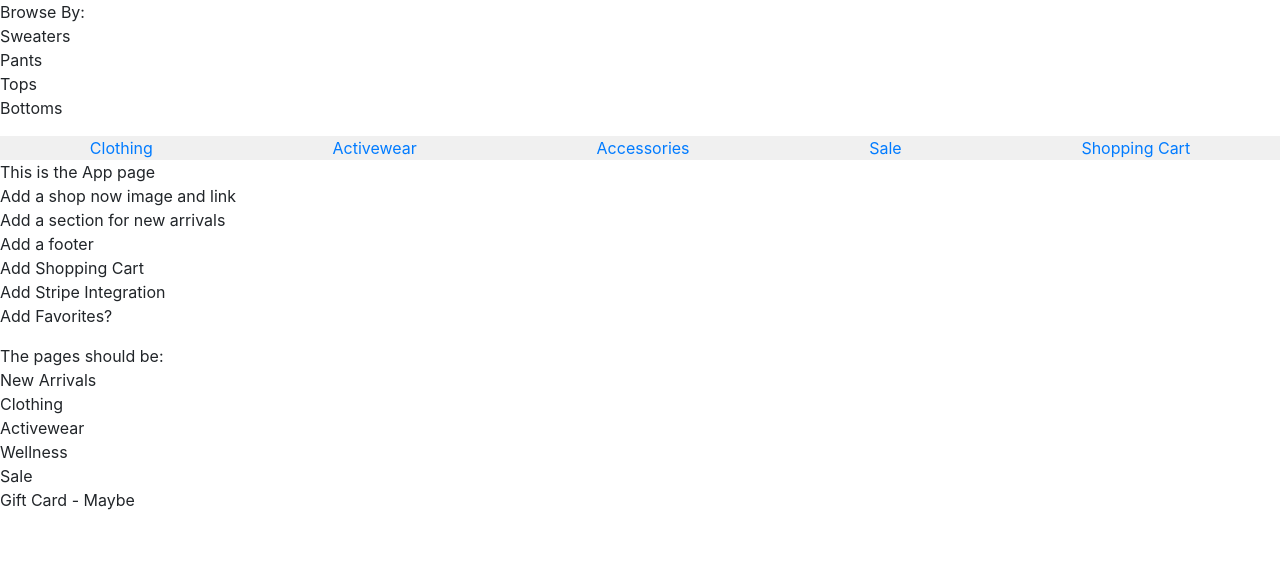
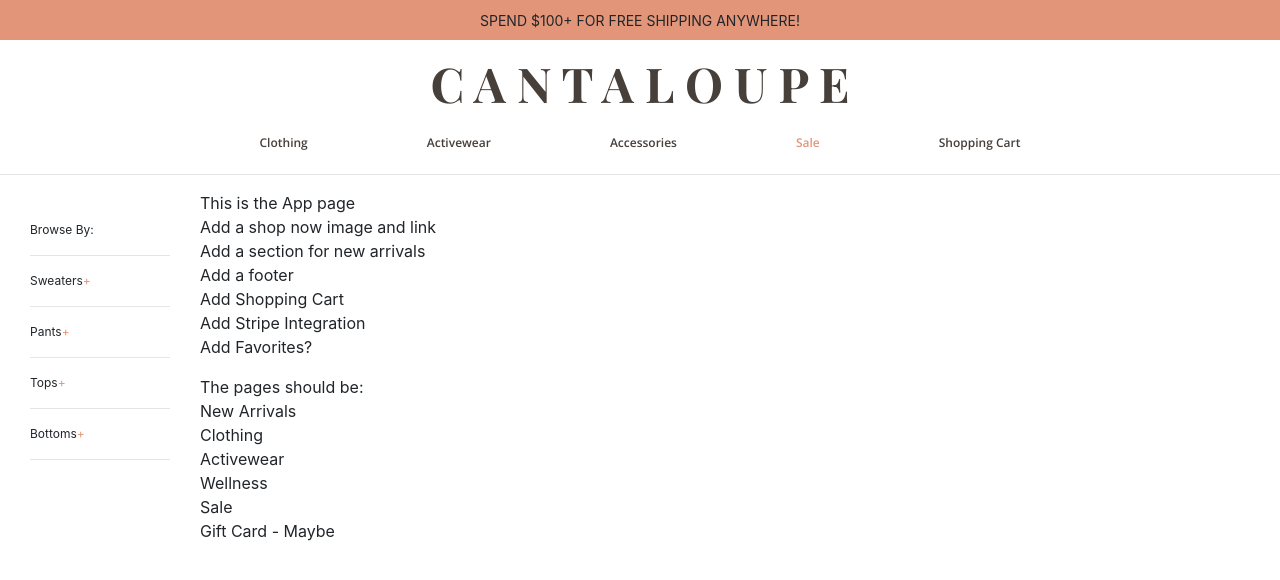
Before and after one commit to sandyddinh/cantaloupe, a React app: page /about in a window 1280 px wide. Shown: the top 580 px of the page. Built offline with nearby package versions, Linux system fonts and the light colour scheme; what react-stripe-elements would draw is missing.

Commit message:
a lot of styling

```diff
--- a/public/index.html
+++ b/public/index.html
@@ -7,11 +7,11 @@
   <meta name="viewport" content="width=device-width, initial-scale=1">
   <link rel="stylesheet" href="/css/styles.css">
 
-<link href="js/dist/vendors~App.style.00fdc2d0818c52fd5f75.css?870fcbda015f8fca9ecb" rel="stylesheet"></head>
+<link href="js/dist/vendors~App.style.00fdc2d0818c52fd5f75.css?bc7eead52d85e07eb363" rel="stylesheet"></head>
 
 <body>
   <div id="app"></div>
   <script src="https://js.stripe.com/v3/"></script>
-<script type="text/javascript" src="js/dist/vendors~App.f7e485e809b0e5c2206c.js?870fcbda015f8fca9ecb"></script><script type="text/javascript" src="js/dist/App.6751ed40cab056825d70.js?870fcbda015f8fca9ecb"></script><script type="text/javascript" src="js/dist/main.9c581f7864b02165cf18.js?870fcbda015f8fca9ecb"></script></body>
+<script type="text/javascript" src="js/dist/vendors~App.f7e485e809b0e5c2206c.js?bc7eead52d85e07eb363"></script><script type="text/javascript" src="js/dist/App.f4acac92399bd99de1c9.js?bc7eead52d85e07eb363"></script><script type="text/javascript" src="js/dist/main.9c581f7864b02165cf18.js?bc7eead52d85e07eb363"></script></body>
 
 </html>
--- a/src/components/NavBar.js
+++ b/src/components/NavBar.js
@@ -11,21 +11,26 @@ const NavBar = props => {
 						{key}
 					</Link>
 				))} */}
+			<div className="nav-banner">Spend $100+ for free shipping anywhere!</div>
+			<h1 className="brand-name">C a n t a l o u p e</h1>
+			<div className="categories">
 				<Link key={'Clothing'} to={'/clothing'}>
-				Clothing
+					<h2 className="category-name">Clothing</h2>
 				</Link>
 				<Link key={'Activewear'} to={'/activewear'}>
-				Activewear
+					<h2 className="category-name">Activewear</h2>
 				</Link>
 				<Link key={'Accessories'} to={'/accessories'}>
-				Accessories
+					<h2 className="category-name">Accessories</h2>
 				</Link>
 				<Link key={'Sale'} to={'/sale'}>
-				Sale
+					<h2 className="category-name sale">Sale</h2>
 				</Link>
 				<Link key={'ShoppingCart'} to={'/cart'}>
-				Shopping Cart
+					<h2 className="category-name">Shopping Cart</h2>
 				</Link>
+			</div>
+			<hr />
 		</nav>
 	);
 };
--- a/src/components/SideBar.js
+++ b/src/components/SideBar.js
@@ -5,11 +5,32 @@ const SideBar = props => {
 		<nav className="SideBar">
 			<div className="side-container">
 				Browse By:
+				<hr />
 				<ul>
-					<ol>Sweaters</ol>
-					<ol>Pants</ol>
-					<ol>Tops</ol>
-					<ol>Bottoms</ol>
+					<ol>
+						<a href="/">
+							Sweaters<span className="expand-filter">+</span>
+						</a>
+					</ol>
+					<hr />
+					<ol>
+						<a href="/">
+							Pants<span className="expand-filter">+</span>
+						</a>
+					</ol>
+					<hr />
+					<ol>
+						<a href="/">
+							Tops<span className="expand-filter">+</span>
+						</a>
+					</ol>
+					<hr />
+					<ol>
+						<a href="/">
+							Bottoms<span className="expand-filter">+</span>
+						</a>
+						<hr />
+					</ol>
 				</ul>
 			</div>
 		</nav>
--- a/src/pages/Clothing.js
+++ b/src/pages/Clothing.js
@@ -38,10 +38,19 @@ export default function Clothing(props) {
 					return (
 						<div key={item._id} className="product-container">
 							<Link to={{ pathname: `/product/${item._id}`, state: items }}>
-								<img src={`${item.image[0]}`} />
+								<div className="product-image">
+									<img
+										className="product-image-main"
+										src={`${item.image[0]}`}
+									/>
+									<img
+										className="product-image-hover"
+										src={`${item.image[1]}`}
+									/>
+								</div>
 							</Link>
 							<h2 className="item-name">{item.name}</h2>
-							<h4 className="item-price">{item.price}</h4>
+							<h4 className="item-price">${item.price}</h4>
 						</div>
 					);
 				})}
--- a/src/router/index.js
+++ b/src/router/index.js
@@ -7,8 +7,9 @@ import routes from './routes';
 const AppRouter = () => {
 	return (
 		<Router>
+			<NavBar routes={routes} />
+			<div className="middle-body">
 				<SideBar />
-			<NavBar routes={routes} />
 				<Switch>
 					{routes.map(({ Component, key, path }) => (
 						<Route
@@ -18,6 +19,7 @@ const AppRouter = () => {
 						></Route>
 					))}
 				</Switch>
+			</div>
 		</Router>
 	);
 };
--- a/src/scss/styles.scss
+++ b/src/scss/styles.scss
@@ -1,37 +1,126 @@
-@import url("https://fonts.googleapis.com/css?family=Roboto:100,300,400,500,700");
+@import url('https://fonts.googleapis.com/css2?family=Playfair+Display:wght@700');
+@import url('https://fonts.googleapis.com/css2?family=Open+Sans:wght@400;600&display=swap');
 @import "reset";
 @import "grid";
 
+$cantaloupe: #E29578;
+$grey: #463f3a;
+
 body {
-  font-size: 16px;
+  font-size: 12px;
+  height: calc(100vh - 120px);
+  margin: 0;
+  font-family: 'Open Sans', sans-serif;
+  color: $grey;
+  display: flex;
+  flex-wrap: wrap;
+  box-sizing: border-box;
+
+hr {
+  color: $grey;
+}
+
+a {
+  color: inherit;
+}
+
+a:hover {
+  text-decoration: none;
+}
+
+.NavBar {
+  width: 100vw;
+  height: 120x;
+  background-color: white;
+  text-align: center;
+
+  .brand-name {
+    font-family: 'Playfair Display', serif;
+    color: $grey;
+    font-size: 48px;
+    text-transform: uppercase;
+    padding: 15px 0;
+  }
+  .nav-banner {
+  display: flex;
+  background-color: $cantaloupe;
+  font-size: 14px;
+  text-transform: uppercase;
+  height: 40px;
+  align-items: center;
+  justify-content: center;
+  }
+  .categories {
+    display: flex;
+    justify-content: space-around;
+    margin: 0 200px;
+  }
+  .category-name {
+    font-family: 'Open Sans', sans-serif;
+    font-weight: 600;
+    font-size: 12px;
+    color: $grey;
+  }
+  .sale {
+    color: $cantaloupe;
+  }
+}
+
+.middle-body {
+  display: flex;
 }
 
 .SideBar {
-  width: 15vw;
+  background-color: white;
+  height: 100vh;
+  width: 200px;
+  padding: 30px;
+  font-size: 12px;
+  .expand-filter {
+    text-align: right;
+    color: $cantaloupe;
+  }
 }
 
-.NavBar {
-  display: flex;
-  justify-content: space-around;
-  width: 100%;
-  background-color: #f0f0f0;
-}
 
-.HomePage {
-
-}
-
-.AboutPage {
-
-}
 
 .ClothingPage, .ActivewearPage, .AccessoriesPage, .SalePage {
+  width: calc( 100vw - 200px);
+  height: 100vh;
+  background-color: white;
+  font-family: 'Open Sans', sans-serif;
+  color: $grey;
+  font-size: 12px;
+  padding: 0 20px 0 0;
+  .product-image {
+    position: relative;
+    max-width: 100%;
+    .product-image-hover {
+      position: absolute;
+      top: 0;
+      right: 0;
+      left: 0;
+      bottom: 0;
+      object-fit: contain;
+      opacity: 0;
+      transition: opacity .2s;
+    }
+    &:hover .product-image-hover {
+      opacity: 1;
+    }
+  }
   img {
     width: 200px;
     height: auto;
   }
   .item-name, .item-price {
-    font-size: 14px;
+    font-weight: bold;
+    font-family: 'Open Sans', sans-serif;
+    color: $grey;
+    font-size: 12px;
+  }
+  .item-price {
+    font-weight: normal;
   }
   .products-display {
     display: flex;
@@ -40,12 +129,9 @@ body {
   }
   .product-container {
     height: auto;
-    width: 200px;
-    border: 1px solid red;
+    width: 20%;
+    // border: 1px solid red;
     margin: 10px;
   }
 }
-
-.AppPage {
-
 }
```
Also changed, not shown: public/css/styles.css, 1 other file (tests, documents, lock files or other folders). Lines whose indentation alone changed are shown as unchanged.
